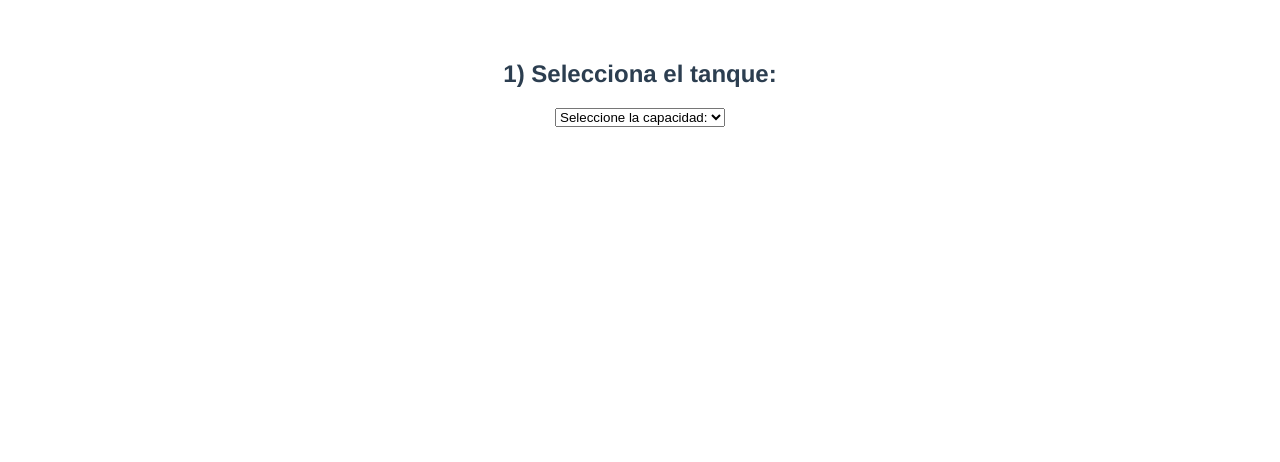
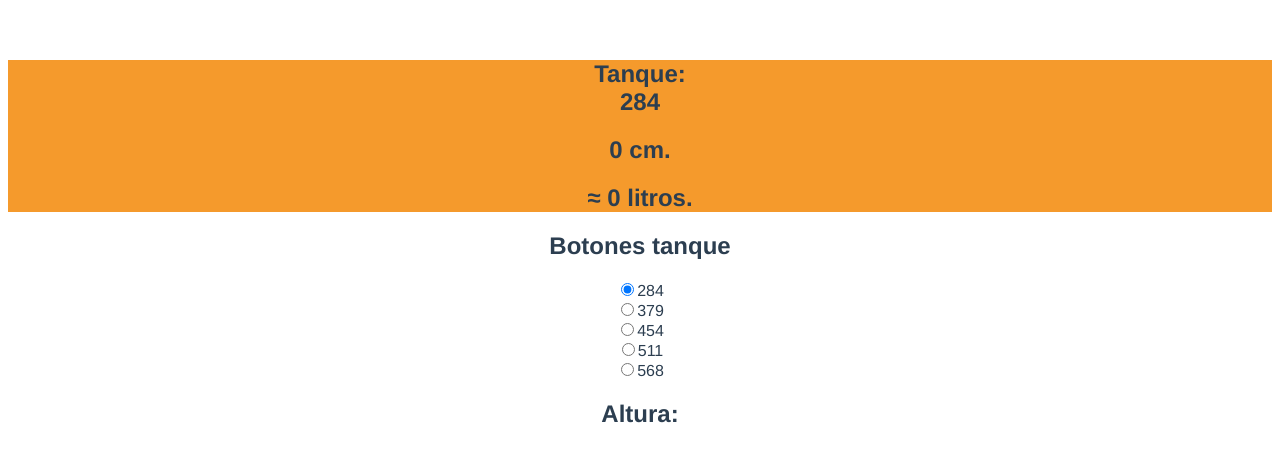
Before and after one commit to artificemm/mdte-diesel, a Vue app: page / in a window 1280 px wide. Shown: the top 462 px of the page. Built offline with nearby package versions, Linux system fonts and the light colour scheme.

Commit message:
many fixes

```diff
--- a/src/App.vue
+++ b/src/App.vue
@@ -1,22 +1,50 @@
 <template>
   <div id="app">
-    <h2>1) Selecciona el tanque: </h2>
-    <select v-model="selected_tank">
-      <option disabled value="">Seleccione la capacidad:</option>
-      <option>284</option>
-      <option>379</option>
-      <option>454</option>
-      <option>511</option>
-      <option>568</option>
-    </select>
-    <div v-if="selected_tank.length > 0">
-      <h2>2) Selecciona la altura: </h2>
+    <div id="display">
+      <h2>
+        Tanque:
+        <br/>
+        {{ selected_tank }}
+      </h2>
+      <h2>
+        {{ selected_index }} cm.
+      </h2>
+      <h2>
+        ≈ {{ lookup }} litros.
+      </h2>
+    </div>
+    <div>
+      <h2>Botones tanque</h2>
+      <div class="switch-field">
+        <input type="radio" value="284" v-model="selected_tank">
+        <label for="radio1">284</label>
+      </div>
+      <div class="switch-field">
+        <input type="radio" value="379" v-model="selected_tank">
+        <label for="radio2">379</label>
+      </div>
+      <div class="switch-field">
+        <input type="radio" value="454" v-model="selected_tank">
+        <label for="radio3">454</label>
+      </div>
+      <div class="switch-field">
+        <input type="radio" value="511" v-model="selected_tank">
+        <label for="radio4">511</label>
+      </div>
+      <div class="switch-field">
+        <input type="radio" value="568" v-model="selected_tank">
+        <label for="radio5">568</label>
+      </div>
+    </div>
+
+    <div id="slider`">
+      <h2>Altura: </h2>
       <br/>
       <div>
-        <vue-slider ref="slider" v-model="selected_index" min="0" max="31"></vue-slider>
+        <vue-slider ref="slider" v-model="selected_index" :min="0" :max="31" size="360px"></vue-slider>
       </div>
-      <h2>{{ lookup }} litros.</h2>
     </div>
+
   </div>
 </template>
 
@@ -29,24 +57,21 @@ export default {
   },
   data() {
     return {
-        selected_tank: '',
+        selected_tank: '284',
         selected_index: 0,
         table:
           {
-          '284': [0.00,1.98,5.56,10.16,15.50,21.65,28.28,35.46,43.08,51.13,59.73,68.33,77.59,86.85,96.50,106.46,116.61,126.97,137.55,148.32,159.27,170.34,181.63,193.00,204.51,218.18,227.87,239.72,251.68,263.73,275.85,288.05],
-          '379': [0.00,1.80,5.05,9.21,14.13,19.66,25.68,32.70,39.13,46.43,54.10,62.21,70.33,78.88,87.64,96.68,105.88,115.27,124.88,134.64,144.56,154.58,164.80,175.07,185.46,195.99,206.52,217.18,227.91,238.71,249.55,260.43],
-          '454': [0.00,1.61,4.53,8.29,12.69,17.67,23.08,28.94,35.17,41.73,48.63,55.79,63.22,70.90,78.89,86.89,95.15,103.61,112.21,120.96,129.84,138.82,147.96,157.13,166.41,175.79,185.17,194.64,204.13,213.68,223.24,232.80],
-          '511': [0.00,1.33,3.74,6.85,10.48,14.59,19.05,23.90,29.04,34.46,40.16,46.06,52.21,58.63,65.05,71.75,78.57,85.54,92.66,99.88,107.22,114.63,122.18,129.75,137.41,145.16,152.90,160.72,168.56,176.44,184.34,192.23],
-          '568': [0.00,1.03,2.88,5.27,8.07,11.24,14.67,18.40,22.36,26.54,30.92,35.47,40.20,45.08,50.09,55.40,60.71,65.88,71.35,76.82,82.56,88.27,94.09,99.92,105.82,111.78,117.75,123.77,129.81,135.88,141.96,148.04]
+          '284': [0.00, 1.98, 5.56, 10.16, 15.50, 21.65,28.28,35.46, 43.08, 51.13, 59.73, 68.33, 77.59, 86.85, 96.50, 106.46, 116.61, 126.97, 137.55, 148.32, 159.27, 170.34, 181.63, 193.00, 204.51, 218.18, 227.87, 239.72, 251.68, 263.73, 275.85, 288.05],
+          '379': [0.00,1.80, 5.05, 9.21, 14.13, 19.66, 25.68, 32.70, 39.13, 46.43, 54.10, 62.21, 70.33, 78.88, 87.64, 96.68, 105.88, 115.27, 124.88, 134.64, 144.56, 154.58, 164.80, 175.07, 185.46, 195.99, 206.52, 217.18, 227.91, 238.71, 249.55, 260.43],
+          '454': [0.00, 1.61, 4.53, 8.29, 12.69, 17.67, 23.08, 28.94, 35.17, 41.73, 48.63, 55.79, 63.22, 70.90, 78.89, 86.89, 95.15, 103.61, 112.21, 120.96, 129.84, 138.82, 147.96, 157.13, 166.41, 175.79, 185.17, 194.64, 204.13, 213.68, 223.24, 232.80],
+          '511': [0.00, 1.33, 3.74, 6.85, 10.48, 14.59, 19.05, 23.90, 29.04, 34.46, 40.16, 46.06, 52.21, 58.63, 65.05, 71.75, 78.57, 85.54, 92.66, 99.88, 107.22, 114.63, 122.18, 129.75, 137.41, 145.16, 152.90, 160.72, 168.56, 176.44, 184.34, 192.23],
+          '568': [0.00, 1.03, 2.88, 5.27, 8.07, 11.24, 14.67, 18.40, 22.36, 26.54, 30.92, 35.47, 40.20, 45.08, 50.09, 55.40, 60.71, 65.88, 71.35, 76.82, 82.56, 88.27, 94.09, 99.92, 105.82, 111.78, 117.75,  123.77,  129.81,  135.88,  141.96, 148.04]
         },
       }
   },
   computed: {
-  lookup: function(){
-    if (this.selected_tank != '' && this.selected_index != '') {
-      return this.table[this.selected_tank][this.selected_index];
-    } else {
-      return 0; }
+  lookup: function() {
+    return this.table[this.selected_tank][this.selected_index];
     }
   }
 }
@@ -61,4 +86,9 @@ export default {
   color: #2c3e50;
   margin-top: 60px;
 }
+
+#display{
+  background: #F59A2C;
+}
+
 </style>
```
Also changed, not shown: public/manifest.json.
